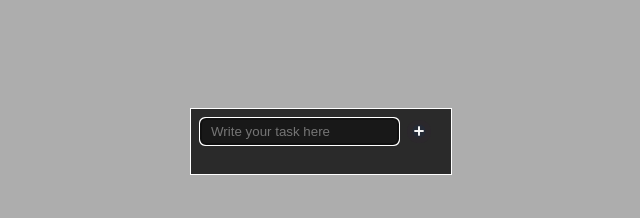
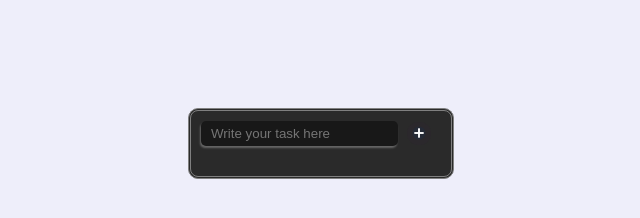
Before and after one commit to ysh-rael/to-do_list, a plain HTML site: page index.html in a window 1280 px wide. Shown: the whole page, without its empty margins (319-959 px from the left). Drawn offline with Linux system fonts and the light colour scheme.

Commit message:
bttnn add whith defect -- ok; style -- ok -> mvp add meta viewport --ok(scale=1.0)

```diff
--- a/index.html
+++ b/index.html
@@ -2,6 +2,7 @@
 <html lang="pt-br">
 <head>
 	<meta charset="utf-8">
+	<meta name="viewport" content="width=device-width, initial-scale=1.0">
 	<title>CRUD in TO-DO LIST</title>
 	<link rel="stylesheet" type="text/css" href="style.css">
 </head>
--- a/main.js
+++ b/main.js
@@ -1,49 +1,9 @@
-
-
-
-
-
-
-
-
-
-
-
-
-
 /*
 								CRUD:
 
 				CREATE 		READ 	UPDATE 		DELETE
 
 */
-
-
-
-
-
-
-
-
-
-
-
-
-
-
-
-
-
-
-
-
-
-
-
-
-
-
-
 const inpt_Task = window.document.getElementById('inptWithTo-do')
 const bttn_AddTask = window.document.getElementById('add')
 const listWithTasks = window.document.getElementById('listWithTo-do-day')
@@ -100,5 +60,7 @@ const addTaskInList = ()=> {
 	}
 }
 
+bttn_AddTask.addEventListener('click', () => addTaskInList())
+
 
 /*finished! made by Ysh-rael in 2022*/
--- a/style.css
+++ b/style.css
@@ -1,5 +1,5 @@
 * {
-	color: #ccc
+	color: #ccc;
 }
 
 	body {
@@ -7,15 +7,17 @@
 		display: flex;
 		justify-content: center;
 
-		background-color: #adadad;
+		background-color: #eeeefa;
 	}
 	main{
 		margin-top: 100px;
 		min-width: 240px;
 		padding: 10px;
+		border-radius: 10px;
 
-		border: 1px solid white;
+		border: 3px double gray;
 		background-color: #2A2A2A;
+		box-shadow: rgb(0,0,0, .8);
 	}
 	main > div {
 		margin-top: 20px;
@@ -46,6 +48,10 @@
 	input[type=text] {
 		color: orangered;
 	}
+	input[type=text]:focus{
+		outline: none;
+		box-shadow: -1px 2px 2px rgb(190,190,190, .4)
+	}
 	span.bttns {
 		display: flex;
 		justify-content: space-between;
```
